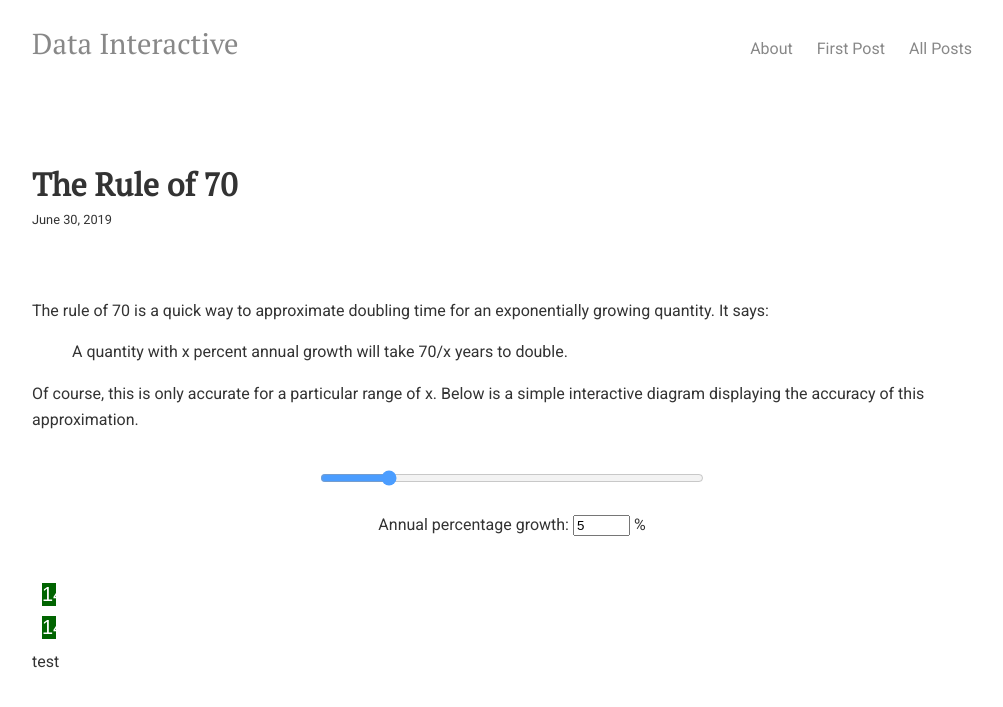
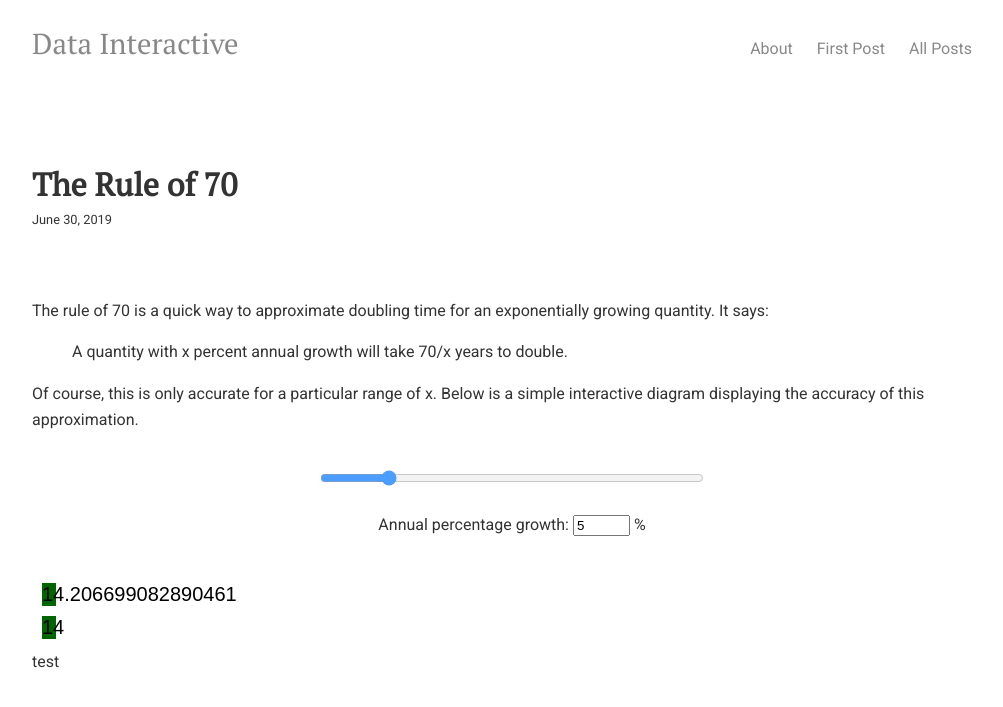
Before and after one commit to datainteractive/datainteractive.github.io, a Jekyll site: the page built from index.html, in a window 1280 px wide. Shown: the top 707 px of the page, without its empty margins (128-1131 px from the left). Built offline with Jekyll 4.4.1, drawn with Linux system fonts in a browser that asks for light colours.

Commit message:
Update main.css

```diff
--- a/css/main.css
+++ b/css/main.css
@@ -42,9 +42,9 @@ a:hover {
 .chart div {
   font: 20px sans-serif;
   background-color: darkgreen;
-  text-align: right;
+  text-align: left;
   margin: 10px;
-  color: white;
+  color: black;
 }
 
 /* Font and style settings ----------------------------------------------------*/
```
